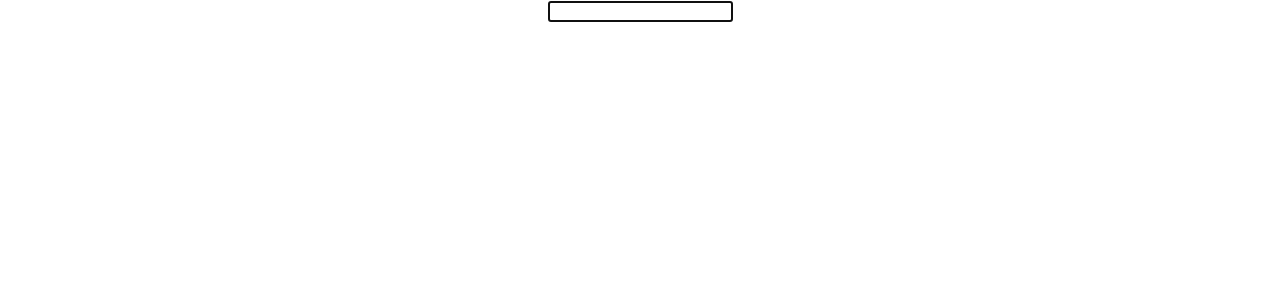
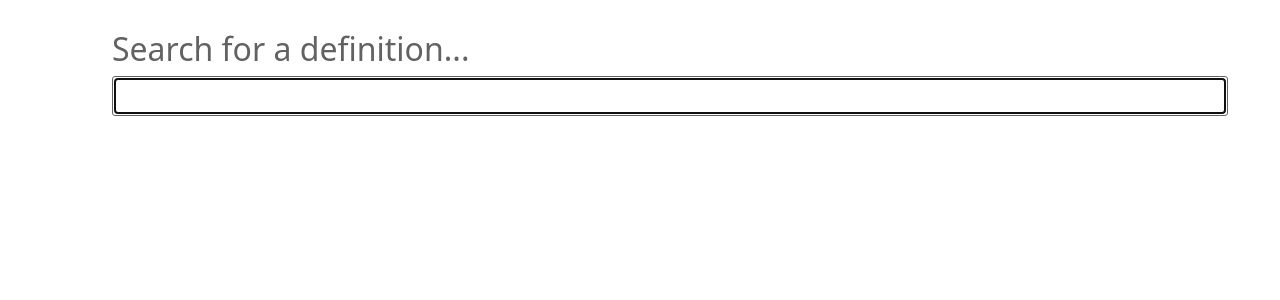
Before and after one commit to mar1ab/dictionary-app, a React (Create React App) app: page / in a window 1280 px wide. Shown: the top 300 px of the page. Built offline with nearby package versions, Linux system fonts and the light colour scheme.

Commit message:
Added basic styling

```diff
--- a/src/App.css
+++ b/src/App.css
@@ -1,3 +1,3 @@
-.App {
-  text-align: center;
+.container {
+  margin: 30px 100px;
 }
--- a/src/App.js
+++ b/src/App.js
@@ -1,10 +1,11 @@
 import React from "react";
+import "bootstrap/dist/css/bootstrap.css";
 import "./App.css";
 import Dictionary from "./Dictionary";
 
 export default function App() {
   return (
-    <div className="App">
+    <div className="App container">
       <Dictionary />
     </div>
   );
--- a/src/Dictionary.css
+++ b/src/Dictionary.css
@@ -0,0 +1,28 @@
+.Dictionary h2 {
+  color: rgb(98, 98, 98);
+  font-weight: normal;
+}
+
+.Dictionary input {
+  width: 100%;
+  font-size: 24px;
+  border: 1px solid;
+  border-radius: 3px;
+  border-color: rgb(98, 98, 98);
+}
+
+.Results {
+  margin: 20px 0;
+  padding: 0 10px 0 10px;
+  border: 1px solid;
+  border-radius: 3px;
+  border-color: rgb(98, 98, 98);
+}
+
+.Results h1 {
+  padding: 10px 0 0 0;
+}
+
+.Meaning p {
+  color: rgb(98, 98, 98);
+}
--- a/src/Dictionary.js
+++ b/src/Dictionary.js
@@ -23,6 +23,7 @@ export default function Dictionary() {
 
   return (
     <div className="Dictionary">
+      <h2>Search for a definition...</h2>
       <form onSubmit={search}>
         <input
           type="search"
--- a/src/Meaning.js
+++ b/src/Meaning.js
@@ -3,14 +3,14 @@ import React from "react";
 export default function Meaning(props) {
   return (
     <div className="Meaning">
-      <h3>{props.meaning.partOfSpeech}</h3>
+      <h3 className="text-capitalize">{props.meaning.partOfSpeech}</h3>
       {props.meaning.definitions.map(function (definition, index) {
         return (
           <div key={index}>
             <p>
               {definition.definition}
               <br />
-              {definition.example}
+              <em>{definition.example}</em>
             </p>
           </div>
         );
--- a/src/Results.js
+++ b/src/Results.js
@@ -1,4 +1,5 @@
 import React from "react";
+import "bootstrap/dist/css/bootstrap.css";
 import Meaning from "./Meaning";
 
 export default function Results(props) {
@@ -6,7 +7,7 @@ export default function Results(props) {
   if (props.results) {
     return (
       <div className="Results">
-        <h2>{props.results.word}</h2>
+        <h1 className="text-capitalize">{props.results.word}</h1>
         {props.results.meanings.map(function (meaning, index) {
           return (
             <div key={index}>
```
